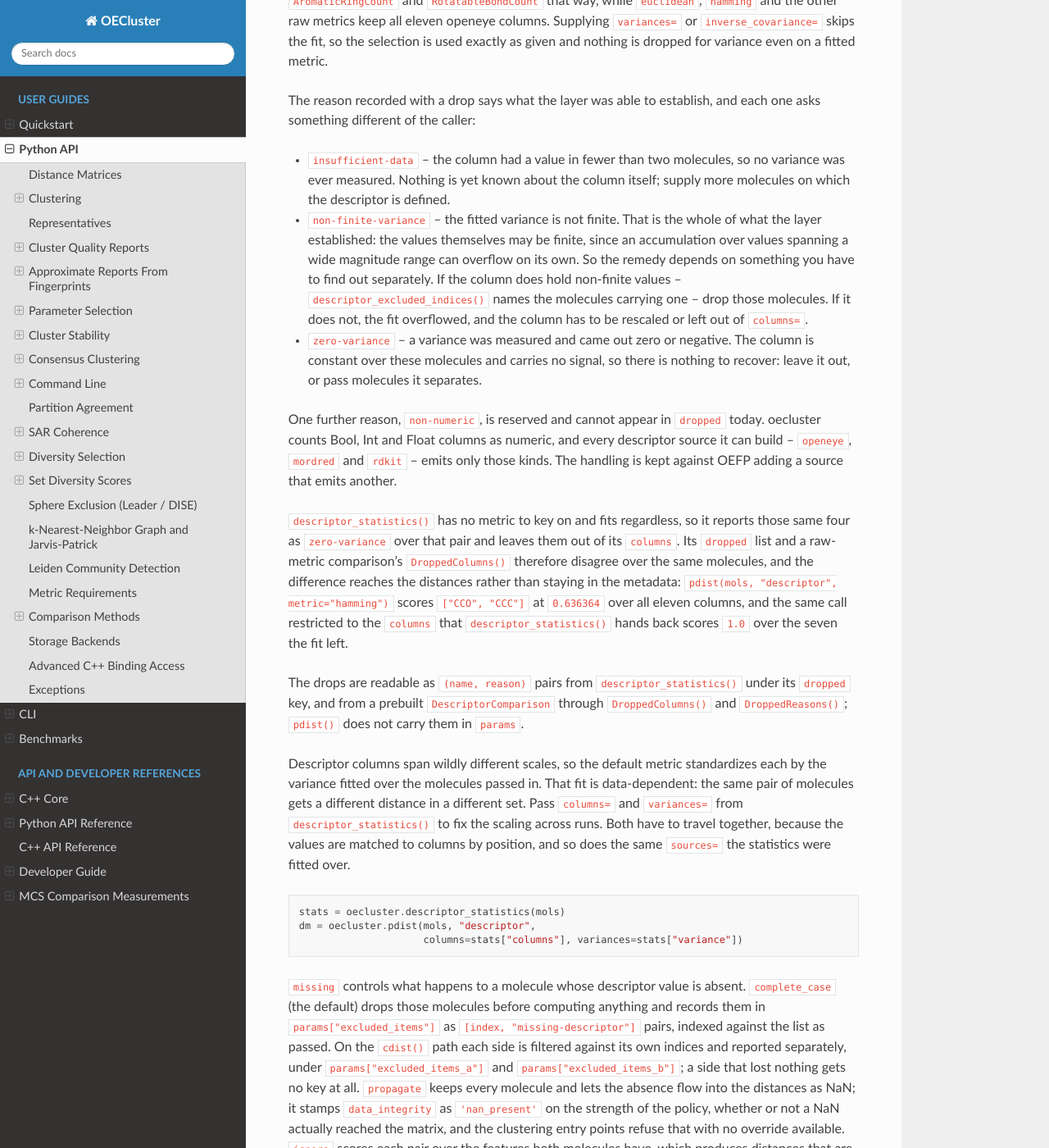
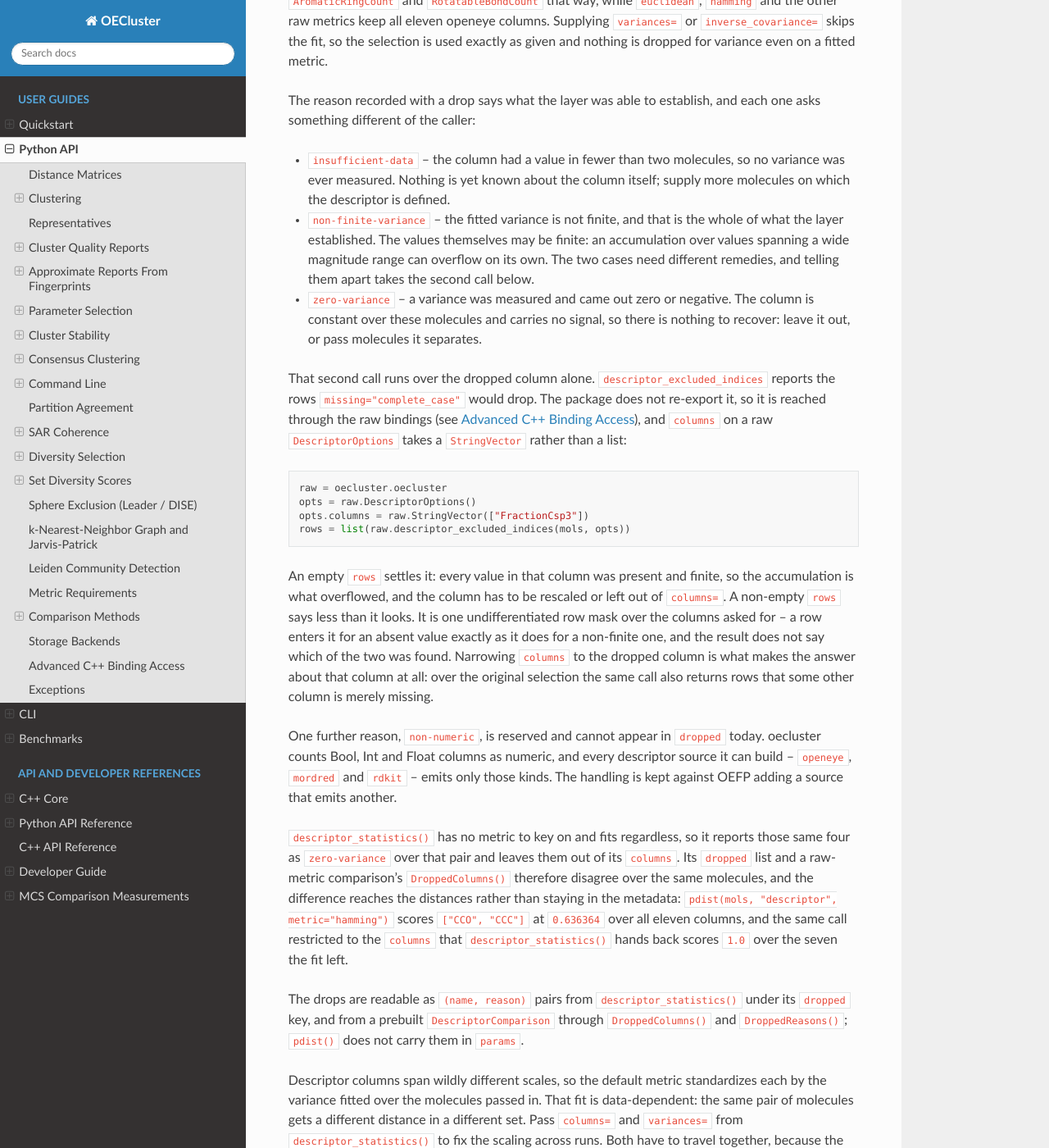
Before and after one commit to scott-arne/oecluster, a Sphinx documentation site: the page built from docs/python-api.md, in a window 1280 px wide and 1400 px high, scrolled down 72228 px. Shown: the whole window at 82% size. Built offline with Sphinx 7.4.7 and the Read the Docs theme 3.1.0, drawn with Linux system fonts in a browser that asks for light colours; pages that are not in the unit, such as notebooks, are missing from menus; the version number is read from the project's files by our own code.

Commit message:
docs: point the non-finite remedy at a call that exists and says this
The advice named descriptor_excluded_indices as though it were on the
package and as though it named the molecules carrying a non-finite value.
It is neither: it lives only on the raw bindings, and it returns one
undifferentiated row mask over every column asked for, entered for an
absent value exactly as for a non-finite one. A caller following it would
have hit an AttributeError, or discarded rows another column was merely
missing.

The guide now gives the raw call narrowed to the dropped column, which is
what buys any attribution at all, notes that columns there takes a
StringVector, and says what the mask does not distinguish. The empty
result is the one firm verdict -- no absent or non-finite value in that
column, so the accumulation overflowed -- and that is where the rescale
remedy now hangs.

````diff
--- a/docs/python-api.md
+++ b/docs/python-api.md
@@ -3580,16 +3580,37 @@ each one asks something different of the caller:
 - `insufficient-data` -- the column had a value in fewer than two molecules, so
   no variance was ever measured. Nothing is yet known about the column itself;
   supply more molecules on which the descriptor is defined.
-- `non-finite-variance` -- the fitted variance is not finite. That is the whole
-  of what the layer established: the values themselves may be finite, since an
+- `non-finite-variance` -- the fitted variance is not finite, and that is the
+  whole of what the layer established. The values themselves may be finite: an
   accumulation over values spanning a wide magnitude range can overflow on its
-  own. So the remedy depends on something you have to find out separately. If
-  the column does hold non-finite values -- `descriptor_excluded_indices()`
-  names the molecules carrying one -- drop those molecules. If it does not, the
-  fit overflowed, and the column has to be rescaled or left out of `columns=`.
+  own. The two cases need different remedies, and telling them apart takes the
+  second call below.
 - `zero-variance` -- a variance was measured and came out zero or negative. The
   column is constant over these molecules and carries no signal, so there is
   nothing to recover: leave it out, or pass molecules it separates.
+
+That second call runs over the dropped column alone.
+`descriptor_excluded_indices` reports the rows `missing="complete_case"` would
+drop. The package does not re-export it, so it is reached through the raw
+bindings (see [Advanced C++ Binding Access](#advanced-c-binding-access)), and
+`columns` on a raw `DescriptorOptions` takes a `StringVector` rather than a
+list:
+
+```python
+raw = oecluster.oecluster
+opts = raw.DescriptorOptions()
+opts.columns = raw.StringVector(["FractionCsp3"])
+rows = list(raw.descriptor_excluded_indices(mols, opts))
+```
+
+An empty `rows` settles it: every value in that column was present and finite,
+so the accumulation is what overflowed, and the column has to be rescaled or
+left out of `columns=`. A non-empty `rows` says less than it looks. It is one
+undifferentiated row mask over the columns asked for -- a row enters it for an
+absent value exactly as it does for a non-finite one, and the result does not
+say which of the two was found. Narrowing `columns` to the dropped column is
+what makes the answer about that column at all: over the original selection the
+same call also returns rows that some other column is merely missing.
 
 One further reason, `non-numeric`, is reserved and cannot appear in `dropped`
 today. oecluster counts Bool, Int and Float columns as numeric, and every
````
